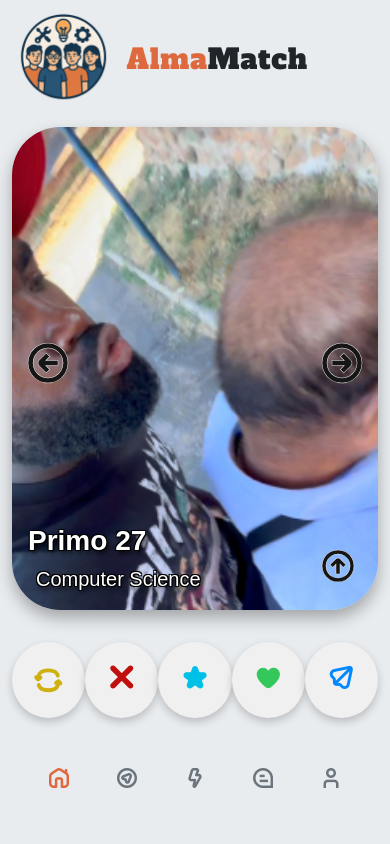
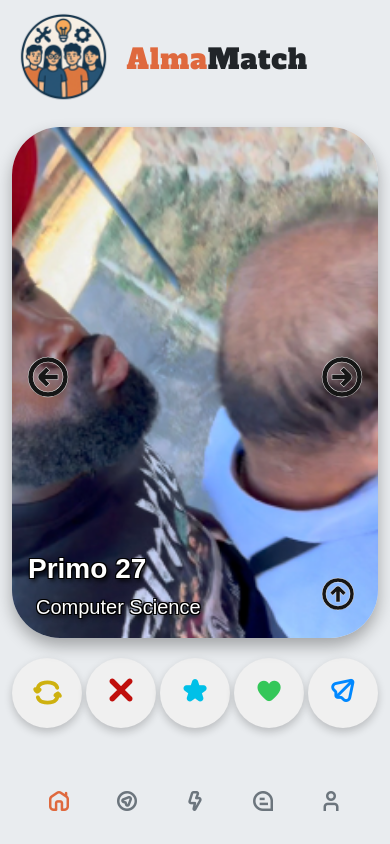
Before and after one commit to mdavide26/AlmaMatch, a PHP site: page / in a window 390 px wide. Run offline with PHP 8.4, Linux system fonts and the light colour scheme; some libraries are stand-ins or nearby versions; some web fonts are replaced.

Commit message:
minor fixes

```diff
--- a/css/base.css
+++ b/css/base.css
@@ -1,5 +1,26 @@
+:root {
+    --safe-area-inset-top: env(safe-area-inset-top, 0px);
+    --safe-area-inset-right: env(safe-area-inset-right, 0px);
+    --safe-area-inset-bottom: env(safe-area-inset-bottom, 0px);
+    --safe-area-inset-left: env(safe-area-inset-left, 0px);
+}
+
+body {
+    /* Aggiungi padding per rispettare la safe area sui lati */
+    padding-left: var(--safe-area-inset-left);
+    padding-right: var(--safe-area-inset-right);
+}
+
+main {
+    padding-top: calc(15vh + var(--safe-area-inset-top));
+    padding-bottom: calc(7rem + var(--safe-area-inset-bottom));
+}
+
 .mobile-header {
-    height: 15vh;
+    /* Aggiungi padding in alto per non finire sotto il notch */
+    padding-top: var(--safe-area-inset-top);
+    /* Potrebbe essere necessario aumentare l'altezza per compensare il padding */
+    height: calc(15vh + var(--safe-area-inset-top)); /* Adatta 56px all'altezza originale del tuo header */
 }
 
 .mobile-header h1 {
@@ -15,6 +36,13 @@ footer a {
     color: #DF693E;
 }
 
+.icons-menu {
+    /* Aggiungi padding in basso per non finire sotto la home bar */
+    padding-bottom: var(--safe-area-inset-bottom);
+    /* Potrebbe essere necessario aumentare l'altezza per compensare il padding */
+    height: calc(5rem + var(--safe-area-inset-bottom)); /* Adatta 5rem all'altezza originale del tuo footer */
+}
+
 /* LIGHT THEME */
 [data-bs-theme="light"] body {
     background-color: #e9ecef;
--- a/css/home.css
+++ b/css/home.css
@@ -1,5 +1,5 @@
-.image-container {
-    height: 85%;
+.container {
+    height: 70vh;
 }
 
 .image-container img {
@@ -37,9 +37,9 @@ span.study-plan {
 }
 
 div button {
-    border-radius: 50%;
-    width: 4.75rem;
-    height: 4.75rem;
+    border-radius: 100%;
+    width: clamp(3.5rem, 18vw, 4.5rem);
+    height: clamp(3.5rem, 18vw, 4.5rem);
     border: none;
 }
 
--- a/template/base.php
+++ b/template/base.php
@@ -2,7 +2,7 @@
 <html lang="en">
 <head>
     <meta charset="UTF-8">
-    <meta name="viewport" content="width=device-width, initial-scale=1.0">
+    <meta name="viewport" content="width=device-width, initial-scale=1.0, viewport-fit=cover">
     <link rel="preconnect" href="https://fonts.googleapis.com">
     <link rel="preconnect" href="https://fonts.gstatic.com" crossorigin>
     <link href="https://fonts.googleapis.com/css2?family=Alfa+Slab+One&display=swap" rel="stylesheet">
@@ -13,13 +13,12 @@
     <link rel='stylesheet' href='https://cdn-uicons.flaticon.com/3.0.0/uicons-regular-rounded/css/uicons-regular-rounded.css'>
     <link rel='stylesheet' href='https://cdn-uicons.flaticon.com/3.0.0/uicons-solid-chubby/css/uicons-solid-chubby.css'>
     <link rel='stylesheet' href='https://cdn-uicons.flaticon.com/3.0.0/uicons-solid-rounded/css/uicons-solid-rounded.css'>
-    <link rel='stylesheet' href='https://cdn-uicons.flaticon.com/3.0.0/uicons-regular-chubby/css/uicons-regular-chubby.css'>
     <link rel="stylesheet" href="<?php echo PROJECT_DIR."css/base.css"; ?>">
     <link rel="stylesheet" href="<?php echo PROJECT_DIR."css/".basename($templateParams["name"], ".php").".css"; ?>">
     <title>AlmaMatch | <?php echo $templateParams["title"]; ?></title>
     <script src="<?php echo PROJECT_DIR; ?>js/base.js"></script>
 </head>
-<body class="container-fluid p-0">
+<body class="container-fluid p-0 overflow-hidden">
     <!-- Content visible for Desktop -->
     <div class="d-none d-md-block">
         <h2>Desktop Content</h2>
@@ -27,16 +26,16 @@
 
     <!-- Content visible for Mobile -->
     <div class="d-block d-md-none d-flex flex-column min-vh-100">
-        <header class="mobile-header d-flex align-items-center">
+        <header class="mobile-header d-flex align-items-center fixed-top">
             <img src="<?php echo UPLOAD_DIR."icons/almamatch.png" ?>" class="h-100" alt="AlmaMatch Icon">
             <h1 class="Alma">Alma</h1><h1 class="Match">Match</h1>
         </header>
-        <main class="flex-grow-1 d-flex">
+        <main class="flex-grow-1 d-flex flex-column">
             <?php
                 require($templateParams["name"]);
             ?>
         </main>
-        <footer class="icons-menu d-flex justify-content-center align-items-center py-5 gap-5">
+        <footer class="icons-menu d-flex justify-content-center align-items-center py-3 gap-5 fixed-bottom">
             <?php
                 foreach(ICONS_MENU as $icon) {
                     if ($icon['page'] === basename($templateParams["name"], ".php")) {
--- a/template/home.php
+++ b/template/home.php
@@ -1,6 +1,6 @@
-<div class="container-fluid flex-grow-1 d-flex flex-column align-items-center">
-    <figure class="image-container w-100 position-relative">
-        <img src="<?php echo PICTURES_DIR."Primo/1.png"; ?>" class="card-img h-100 w-100" alt="First Picture of Primo">
+<div class="container container-fluid d-flex flex-column align-items-center flex-grow-1">
+    <figure class="image-container w-100 position-relative h-100">
+        <img src="<?php echo PICTURES_DIR."Primo/1.png"; ?>" class="card-img h-100 w-100" alt="First Picture of Primo" style="object-fit: cover;">
         <i class="fi fi-bs-arrow-circle-left position-absolute top-50 start-0 translate-middle-y ps-3"></i>
         <i class="fi fi-bs-arrow-circle-right position-absolute top-50 end-0 translate-middle-y pe-3"></i>
         <i class="fi fi-bs-arrow-circle-up position-absolute bottom-0 end-0 mb-3 me-4"></i>
@@ -9,23 +9,23 @@
             <span class="study-plan position-absolute bottom-0 start-0 mb-3 ms-4">Computer Science</span>
         </p>
     </figure>
-    <div class="d-flex justify-content-around w-100 mt-3">
-        <button type="button" class="refresh-btn">
+    <div class="d-flex justify-content-between align-items-center w-100 my-1">
+        <button type="button" class="refresh-btn px-1">
             <svg xmlns="http://www.w3.org/2000/svg" class="w-50" id="Layer_1" data-name="Layer 1" viewBox="0 0 24 24">
                 <path class="refresh-icon" d="M 20.146 7.337 C 19.757 7.535 19.321 7.545 18.942 7.403 C 18.867 7.666 18.784 7.929 18.694 8.191 C 18.07 9.998 16.593 11.437 14.745 12.041 C 11.577 13.074 8.363 13.075 5.194 12.041 C 3.345 11.438 1.869 9.999 1.247 8.194 C 1.182 8.006 1.121 7.818 1.064 7.631 C 0.824 6.839 1.271 6.001 2.064 5.76 C 2.855 5.521 3.694 5.968 3.935 6.76 C 3.98 6.91 4.029 7.061 4.082 7.214 C 4.401 8.138 5.165 8.877 6.125 9.19 C 8.713 10.034 11.229 10.034 13.815 9.19 C 14.776 8.876 15.54 8.137 15.859 7.214 C 15.869 7.186 15.878 7.158 15.887 7.13 C 15.606 7.096 15.331 6.982 15.098 6.784 C 14.467 6.247 14.39 5.301 14.927 4.67 C 15.737 3.718 16.186 3.375 17.33 2.834 C 17.535 2.737 17.754 2.69 17.972 2.69 C 18.3 2.69 18.625 2.798 18.894 3.007 C 19.888 3.782 20.246 4.215 20.807 5.323 C 21.182 6.062 20.886 6.965 20.147 7.339 L 20.146 7.337 Z" style="transform-box: fill-box; transform-origin: 50% 50%;" transform="matrix(-1, 0, 0, -1, -0.000001, -0.000001)"/>
                 <path class="refresh-icon" d="M 21.941 18.242 C 21.148 18.487 20.31 18.039 20.067 17.247 C 20.02 17.093 19.97 16.938 19.92 16.79 C 19.601 15.866 18.837 15.127 17.877 14.813 C 15.288 13.968 12.773 13.969 10.186 14.813 C 9.226 15.126 8.462 15.866 8.143 16.79 C 8.134 16.817 8.125 16.845 8.115 16.872 C 8.396 16.907 8.671 17.021 8.903 17.218 C 9.534 17.755 9.611 18.701 9.074 19.332 C 8.265 20.284 7.815 20.627 6.67 21.168 C 6.159 21.41 5.554 21.343 5.107 20.995 C 4.113 20.22 3.756 19.787 3.194 18.679 C 2.819 17.94 3.115 17.037 3.854 16.663 C 4.072 16.553 4.303 16.5 4.531 16.5 C 4.712 16.5 4.891 16.534 5.059 16.597 C 5.134 16.334 5.217 16.071 5.307 15.809 C 5.931 14.002 7.407 12.562 9.255 11.959 C 10.839 11.442 12.435 11.184 14.03 11.184 C 15.625 11.184 17.222 11.442 18.807 11.959 C 20.655 12.563 22.131 14.001 22.757 15.813 C 22.819 15.997 22.879 16.182 22.936 16.365 C 23.178 17.157 22.733 17.996 21.941 18.239 L 21.941 18.242 Z" style="transform-box: fill-box; transform-origin: 50% 50%;" transform="matrix(-1, 0, 0, -1, 0, -0.000002)"/>
             </svg>
         </button>
-        <button type="button" class="dislike-btn">
+        <button type="button" class="dislike-btn px-1">
             <i class="fi fi-br-cross dislike-icon fs-5"></i>
         </button>
-        <button type="button" class="star-btn">
+        <button type="button" class="star-btn px-1">
             <i class="fi fi-sr-star star-icon fs-3"></i>
         </button>
-        <button type="button" class="like-btn">
+        <button type="button" class="like-btn px-1">
             <i class="fi fi-sr-heart like-icon fs-3"></i>
         </button>
-        <button type="button" class="send-btn">
+        <button type="button" class="send-btn px-1">
             <i class="fi fi-br-paper-plane send-icon fs-3"></i>
         </button>
     </div>
--- a/template/profile.php
+++ b/template/profile.php
@@ -1,9 +1,9 @@
-<div class="contianer-fluid w-100">
+<div class="w-100">
     <div class="profile-pictures">
         <header>
             <span class="ps-3">Profile pictures</span>
         </header>
-        <div class="pictures-container py-4 px-4 mb-2 col-12 d-flex align-items-center justify-content-center gap-2">
+        <div class="pictures-container py-4 px-4 mb-2 col-12 d-flex align-items-center justify-content-center gap-2 obj">
             <img src="<?php echo PICTURES_DIR.'Primo/1.png'; ?>" alt="Primo's profile picture" class="profile-picture col-4">
             <button type="button" class="profile-picture template-image-missing col-4"><i class="fi fi-br-add"></i></button>
             <button type="button" class="profile-picture template-image-missing col-4"><i class="fi fi-br-add"></i></button>
```
